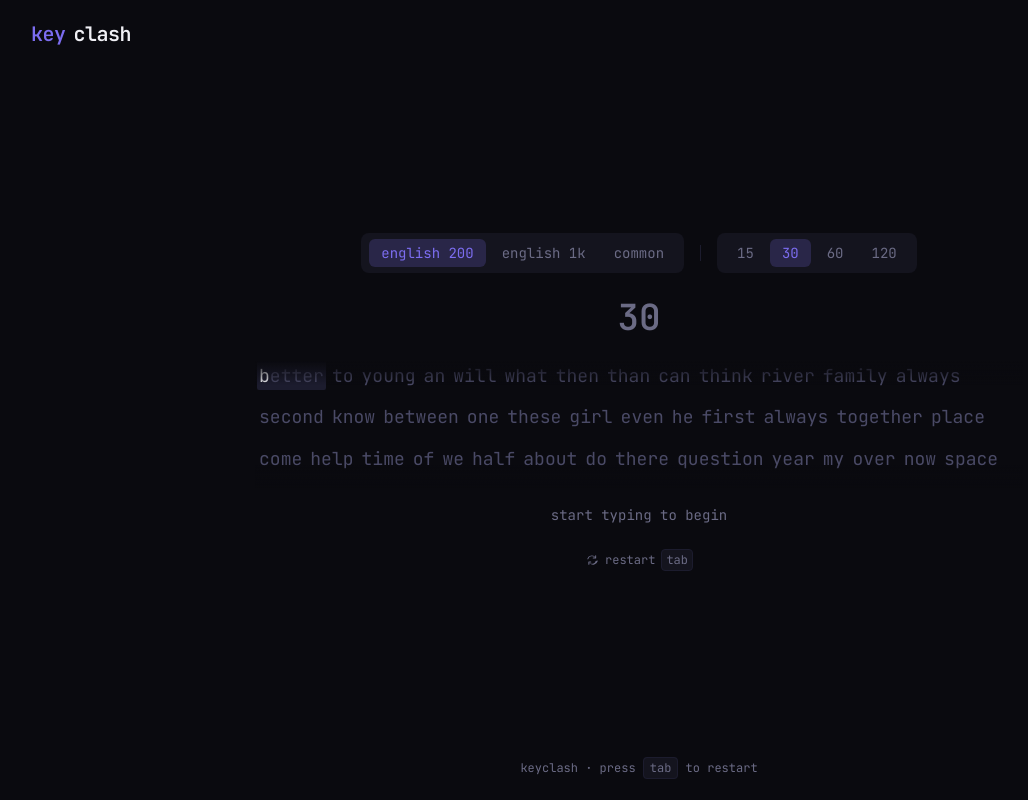
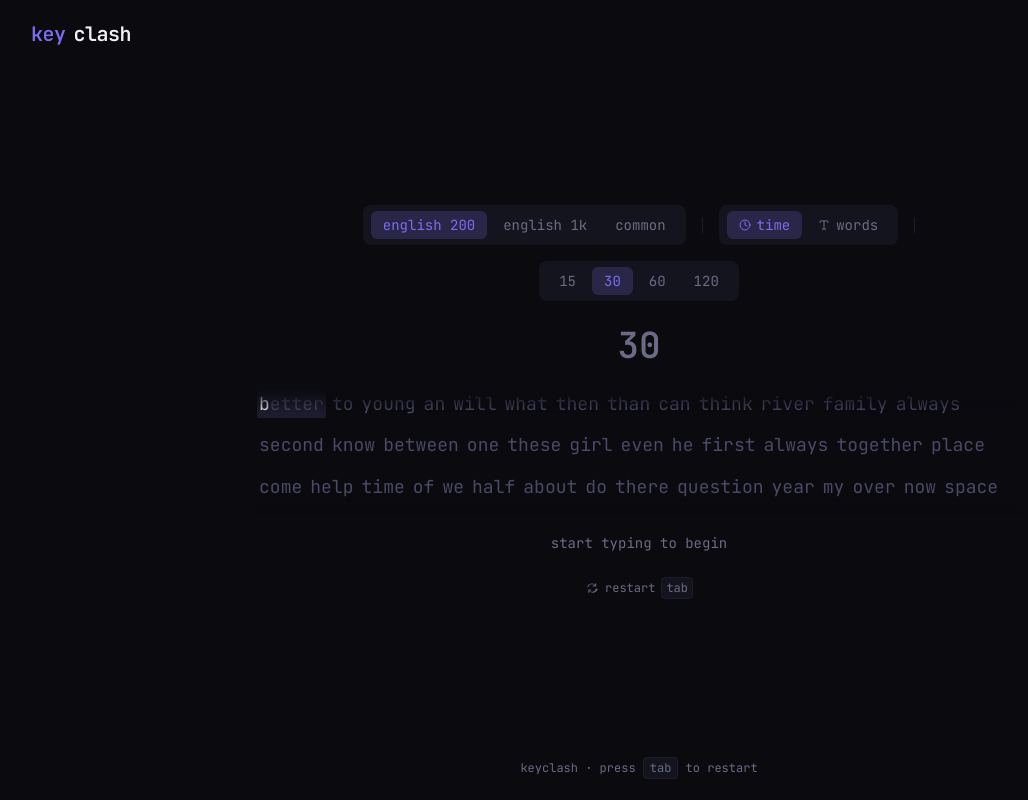
Before and after one commit to OG-Saphal/keyclash, a React (Vite) app: page / in a window 1280 px wide. Shown: the whole page, without its empty margins (1-1029 px from the left). Built offline with nearby package versions, Linux system fonts and the light colour scheme.

Commit message:
Add deploy scripts and update components

```diff
--- a/src/App.tsx
+++ b/src/App.tsx
@@ -13,26 +13,34 @@ import Results from './components/Results';
 import Footer from './components/Footer';
 
 /**
- * App – root component that wires everything together.
- *
- * Layout:
- *   Header
- *   ─────────────────────────────────────
- *   Settings bar
- *   Timer  |  Live metrics
- *   Word display area
- *   Restart hint
- *   ─────────────────────────────────────
- *   Footer
+ * WordProgress – shows "12 / 25" in words mode instead of a countdown timer.
+ * Styled to match Timer.tsx so swapping between them looks seamless.
  */
+const WordProgress: React.FC = () => {
+  const currentWordIndex = useTypingStore(s => s.currentWordIndex);
+  const wordCount        = useTypingStore(s => s.wordCount);
+  const phase            = useTypingStore(s => s.phase);
+
+  const colorClass =
+    phase === 'idle'
+      ? 'text-text-muted'
+      : 'text-text-primary';
+
+  return (
+    <div className={`text-4xl font-mono font-bold tracking-tight ${colorClass}`}>
+      {currentWordIndex}
+      <span className="text-text-muted text-2xl"> / {wordCount}</span>
+    </div>
+  );
+};
+
 const App: React.FC = () => {
   const initTest = useTypingStore(s => s.initTest);
-  const phase = useTypingStore(s => s.phase);
+  const phase    = useTypingStore(s => s.phase);
+  const mode     = useTypingStore(s => s.mode);
 
-  // Start the timer hook (watches phase)
   useTimer();
 
-  // Initialise word list on mount
   useEffect(() => {
     initTest();
   }, [initTest]);
@@ -41,7 +49,6 @@ const App: React.FC = () => {
     <div className="min-h-screen bg-bg-primary text-text-primary flex flex-col">
       <Header />
 
-      {/* Main content */}
       <main className="flex-1 flex flex-col items-center justify-center px-4">
         <div className="w-full max-w-3xl">
           <AnimatePresence mode="wait">
@@ -53,19 +60,38 @@ const App: React.FC = () => {
                 exit={{ opacity: 0 }}
                 transition={{ duration: 0.2 }}
               >
-                {/* Settings */}
                 <Settings />
 
-                {/* Timer + live stats */}
                 <div className="flex flex-col items-center mb-2">
-                  <Timer />
+                  {/* Show countdown in time mode, word progress in words mode */}
+                  <AnimatePresence mode="wait">
+                    {mode === 'time' ? (
+                      <motion.div
+                        key="timer"
+                        initial={{ opacity: 0 }}
+                        animate={{ opacity: 1 }}
+                        exit={{ opacity: 0 }}
+                        transition={{ duration: 0.15 }}
+                      >
+                        <Timer />
+                      </motion.div>
+                    ) : (
+                      <motion.div
+                        key="word-progress"
+                        initial={{ opacity: 0 }}
+                        animate={{ opacity: 1 }}
+                        exit={{ opacity: 0 }}
+                        transition={{ duration: 0.15 }}
+                      >
+                        <WordProgress />
+                      </motion.div>
+                    )}
+                  </AnimatePresence>
+
                   <LiveStats />
                 </div>
 
-                {/* Word display + hidden input */}
                 <WordDisplay />
-
-                {/* Restart hint */}
                 <RestartButton />
               </motion.div>
             ) : (
--- a/src/components/Settings.tsx
+++ b/src/components/Settings.tsx
@@ -1,9 +1,11 @@
 import React from 'react';
 import { motion } from 'framer-motion';
+import { Clock, Type } from 'lucide-react';
 import { useTypingStore } from '../store/useTypingStore';
-import type { TestDuration, WordSet } from '../types';
+import type { TestDuration, TestMode, WordCount, WordSet } from '../types';
 
 const DURATIONS: TestDuration[] = [15, 30, 60, 120];
+const WORD_COUNTS: WordCount[] = [10, 25, 50, 100];
 
 const WORD_SETS: { id: WordSet; label: string }[] = [
   { id: 'english200', label: 'english 200' },
@@ -11,18 +13,17 @@ const WORD_SETS: { id: WordSet; label: string }[] = [
   { id: 'common', label: 'common' },
 ];
 
-/**
- * Settings – compact pill-based config bar above the typing area.
- * Only visible in idle/running phase; hidden on results screen.
- */
 const Settings: React.FC = () => {
-  const duration = useTypingStore(s => s.duration);
-  const wordSet = useTypingStore(s => s.wordSet);
-  const setDuration = useTypingStore(s => s.setDuration);
-  const setWordSet = useTypingStore(s => s.setWordSet);
+  const mode      = useTypingStore(s => s.mode);
+  const duration  = useTypingStore(s => s.duration);
+  const wordCount = useTypingStore(s => s.wordCount);
+  const wordSet   = useTypingStore(s => s.wordSet);
+  const setMode      = useTypingStore(s => s.setMode);
+  const setDuration  = useTypingStore(s => s.setDuration);
+  const setWordCount = useTypingStore(s => s.setWordCount);
+  const setWordSet   = useTypingStore(s => s.setWordSet);
   const phase = useTypingStore(s => s.phase);
 
-  // Lock settings while running
   const locked = phase === 'running';
 
   return (
@@ -54,24 +55,69 @@ const Settings: React.FC = () => {
       {/* Divider */}
       <div className="h-4 w-px bg-bg-tertiary" />
 
-      {/* Duration selector */}
+      {/* Mode toggle: time | words */}
       <div className="flex items-center gap-1 bg-bg-secondary rounded-lg px-2 py-1.5">
-        {DURATIONS.map(d => (
+        {(['time', 'words'] as TestMode[]).map(m => (
           <button
-            key={d}
-            onClick={() => !locked && setDuration(d)}
+            key={m}
+            onClick={() => !locked && setMode(m)}
             disabled={locked}
             className={[
-              'px-3 py-1 rounded-md text-sm font-mono transition-colors duration-150',
-              duration === d
+              'flex items-center gap-1.5 px-3 py-1 rounded-md text-sm font-mono transition-colors duration-150',
+              mode === m
                 ? 'text-accent-primary bg-accent-glow'
                 : 'text-text-muted hover:text-text-primary',
               locked ? 'cursor-not-allowed opacity-40' : 'cursor-pointer',
             ].join(' ')}
           >
-            {d}
+            {m === 'time'
+              ? <Clock size={12} strokeWidth={2} />
+              : <Type size={12} strokeWidth={2} />
+            }
+            {m}
           </button>
         ))}
+      </div>
+
+      {/* Divider */}
+      <div className="h-4 w-px bg-bg-tertiary" />
+
+      {/* Duration or word-count pills depending on mode */}
+      <div className="flex items-center gap-1 bg-bg-secondary rounded-lg px-2 py-1.5">
+        {mode === 'time'
+          ? DURATIONS.map(d => (
+              <button
+                key={d}
+                onClick={() => !locked && setDuration(d)}
+                disabled={locked}
+                className={[
+                  'px-3 py-1 rounded-md text-sm font-mono transition-colors duration-150',
+                  duration === d
+                    ? 'text-accent-primary bg-accent-glow'
+                    : 'text-text-muted hover:text-text-primary',
+                  locked ? 'cursor-not-allowed opacity-40' : 'cursor-pointer',
+                ].join(' ')}
+              >
+                {d}
+              </button>
+            ))
+          : WORD_COUNTS.map(wc => (
+              <button
+                key={wc}
+                onClick={() => !locked && setWordCount(wc)}
+                disabled={locked}
+                className={[
+                  'px-3 py-1 rounded-md text-sm font-mono transition-colors duration-150',
+                  wordCount === wc
+                    ? 'text-accent-primary bg-accent-glow'
+                    : 'text-text-muted hover:text-text-primary',
+                  locked ? 'cursor-not-allowed opacity-40' : 'cursor-pointer',
+                ].join(' ')}
+              >
+                {wc}
+              </button>
+            ))
+        }
       </div>
     </motion.div>
   );
--- a/src/store/useTypingStore.ts
+++ b/src/store/useTypingStore.ts
@@ -1,6 +1,8 @@
 import { create } from 'zustand';
 import type {
+  TestMode,
   TestDuration,
+  WordCount,
   WordSet,
   WordData,
   LiveMetrics,
@@ -17,39 +19,43 @@ import {
 
 // ─── Constants ────────────────────────────────────────────────────────────────
 
-/** How many words to generate for a test */
-const WORD_COUNT = 80;
+/** Word count for time mode (always generate a big buffer) */
+const TIME_MODE_WORD_COUNT = 80;
 
 // ─── Store Shape ──────────────────────────────────────────────────────────────
 
 interface TypingState {
   // ── Config ──────────────────────────────────────────────────────────────────
+  mode: TestMode;
   duration: TestDuration;
+  wordCount: WordCount;
   wordSet: WordSet;
 
   // ── Test State ───────────────────────────────────────────────────────────────
   phase: TestPhase;
   words: WordData[];
   currentWordIndex: number;
-  currentInput: string;       // what the user has typed for the current word
+  currentInput: string;
 
-  // ── Timer ────────────────────────────────────────────────────────────────────
-  timeLeft: number;           // seconds remaining
-  startTime: number | null;   // epoch ms when test started
+  // ── Timer (time mode only) ───────────────────────────────────────────────────
+  timeLeft: number;
+  startTime: number | null;
 
   // ── Metrics ──────────────────────────────────────────────────────────────────
   metrics: LiveMetrics;
-  totalKeystrokes: number;    // raw keystroke count for rawWpm
+  totalKeystrokes: number;
   result: TestResult | null;
 
   // ── Actions ──────────────────────────────────────────────────────────────────
+  setMode: (m: TestMode) => void;
   setDuration: (d: TestDuration) => void;
+  setWordCount: (wc: WordCount) => void;
   setWordSet: (ws: WordSet) => void;
   initTest: () => void;
   startTest: () => void;
   handleInput: (value: string) => void;
   handleKeyDown: (e: KeyboardEvent) => void;
-  tick: () => void;           // called every second by the timer interval
+  tick: () => void;
   finishTest: () => void;
   restart: () => void;
 }
@@ -58,7 +64,9 @@ interface TypingState {
 
 export const useTypingStore = create<TypingState>((set, get) => ({
   // ── Config Defaults ──────────────────────────────────────────────────────────
+  mode: 'time',
   duration: 30,
+  wordCount: 25,
   wordSet: 'english200',
 
   // ── Initial State ────────────────────────────────────────────────────────────
@@ -74,12 +82,21 @@ export const useTypingStore = create<TypingState>((set, get) => ({
 
   // ── Config Actions ───────────────────────────────────────────────────────────
 
+  setMode: (mode) => {
+    set({ mode });
+    get().initTest();
+  },
+
   setDuration: (duration) => {
     set({ duration, timeLeft: duration });
-    // If idle, reset immediately so the timer display updates
     if (get().phase === 'idle') {
       get().initTest();
     }
+  },
+
+  setWordCount: (wordCount) => {
+    set({ wordCount });
+    get().initTest();
   },
 
   setWordSet: (wordSet) => {
@@ -90,8 +107,12 @@ export const useTypingStore = create<TypingState>((set, get) => ({
   // ── Initialise a new test (but don't start the clock) ────────────────────────
 
   initTest: () => {
-    const { duration, wordSet } = get();
-    const words = generateWords(wordSet, WORD_COUNT);
+    const { mode, duration, wordCount, wordSet } = get();
+
+    // In time mode generate a big buffer; in words mode generate exactly wordCount
+    const count = mode === 'words' ? wordCount : TIME_MODE_WORD_COUNT;
+    const words = generateWords(wordSet, count);
+
     set({
       phase: 'idle',
       words,
@@ -114,43 +135,43 @@ export const useTypingStore = create<TypingState>((set, get) => ({
   // ── Handle character input ───────────────────────────────────────────────────
 
   handleInput: (value: string) => {
-    const { phase, words, currentWordIndex, startTime, totalKeystrokes } = get();
+    const { phase, mode, words, currentWordIndex, startTime, totalKeystrokes } = get();
 
-    // Don't accept input if test is over
     if (phase === 'finished') return;
 
-    // Start the clock on first input
     if (phase === 'idle') {
       get().startTest();
     }
 
-    const trimmedValue = value;
-
     // Space pressed → advance to next word
     if (value.endsWith(' ')) {
-      // Prevent advancing on empty input
-      if (trimmedValue.trim() === '') return;
+      if (value.trim() === '') return;
 
       const updatedWords = [...words];
-      const typedWord = trimmedValue.trim();
+      const typedWord = value.trim();
 
-      // Finalise the current word with the typed value (without trailing space)
       updatedWords[currentWordIndex] = finalizeWord(
         computeWordChars(updatedWords[currentWordIndex], typedWord)
       );
 
       const nextIndex = currentWordIndex + 1;
 
-      // If we've exhausted our word list, finish
-      if (nextIndex >= updatedWords.length) {
+      // In words mode: finish when all words are completed
+      if (mode === 'words' && nextIndex >= updatedWords.length) {
         set({ words: updatedWords, currentInput: '', currentWordIndex: nextIndex });
         get().finishTest();
         return;
       }
 
-      // Compute elapsed for metrics
+      // In time mode: finish if we somehow exhaust the buffer (shouldn't happen)
+      if (mode === 'time' && nextIndex >= updatedWords.length) {
+        set({ words: updatedWords, currentInput: '', currentWordIndex: nextIndex });
+        get().finishTest();
+        return;
+      }
+
       const elapsed = startTime ? (Date.now() - startTime) / 1000 : 0;
-      const ks = totalKeystrokes + 1; // count the space
+      const ks = totalKeystrokes + 1;
       const metrics = computeMetrics(updatedWords, nextIndex, elapsed, ks);
 
       set({
@@ -163,13 +184,29 @@ export const useTypingStore = create<TypingState>((set, get) => ({
       return;
     }
 
-    // Normal character typing – update current word chars live
+    // Normal character typing
     const updatedWords = [...words];
     updatedWords[currentWordIndex] = computeWordChars(updatedWords[currentWordIndex], value);
 
     const ks = totalKeystrokes + 1;
     const elapsed = startTime ? (Date.now() - startTime) / 1000 : 0;
     const metrics = computeMetrics(updatedWords, currentWordIndex, elapsed, ks);
+
+    // Words mode: auto-finish when the last word is fully typed (no space needed)
+    const isLastWord = mode === 'words' && currentWordIndex === updatedWords.length - 1;
+    const expectedLen = updatedWords[currentWordIndex].chars.length;
+    if (isLastWord && value.length >= expectedLen) {
+      updatedWords[currentWordIndex] = finalizeWord(updatedWords[currentWordIndex]);
+      set({
+        words: updatedWords,
+        currentInput: value,
+        currentWordIndex: currentWordIndex + 1,
+        totalKeystrokes: ks,
+        metrics,
+      });
+      get().finishTest();
+      return;
+    }
 
     set({
       words: updatedWords,
@@ -183,12 +220,10 @@ export const useTypingStore = create<TypingState>((set, get) => ({
     const { phase, currentWordIndex, words, currentInput } = get();
     if (phase === 'finished') return;
 
-    // Backspace on empty input → go back to previous word
     if (e.key === 'Backspace' && currentInput === '' && currentWordIndex > 0) {
       e.preventDefault();
       const prevIndex = currentWordIndex - 1;
       const prevWord = words[prevIndex];
-      // Restore the previous word to typed state (not finalised)
       const restoredWords = [...words];
       restoredWords[prevIndex] = computeWordChars(
         { ...prevWord, isCorrect: null },
@@ -202,15 +237,16 @@ export const useTypingStore = create<TypingState>((set, get) => ({
     }
   },
 
-  // ── Tick: called every second ────────────────────────────────────────────────
+  // ── Tick: called every second (time mode only) ───────────────────────────────
 
   tick: () => {
-    const { phase, timeLeft, words, currentWordIndex, totalKeystrokes, startTime } = get();
+    const { phase, mode, timeLeft, words, currentWordIndex, totalKeystrokes, startTime } = get();
     if (phase !== 'running') return;
 
+    // In words mode the timer doesn't count down — finishing all words ends the test
+    if (mode === 'words') return;
+
     const newTimeLeft = timeLeft - 1;
-
-    // Recompute metrics on each tick
     const elapsed = startTime ? (Date.now() - startTime) / 1000 : 0;
     const metrics = computeMetrics(words, currentWordIndex, elapsed, totalKeystrokes);
 
@@ -225,7 +261,10 @@ export const useTypingStore = create<TypingState>((set, get) => ({
   // ── Finish and compute results ────────────────────────────────────────────────
 
   finishTest: () => {
-    const { words, currentWordIndex, totalKeystrokes, duration, wordSet, startTime } = get();
+    const {
+      mode, words, currentWordIndex, totalKeystrokes,
+      duration, wordCount, wordSet, startTime,
+    } = get();
 
     const elapsed = startTime ? (Date.now() - startTime) / 1000 : duration;
     const metrics = computeMetrics(words, currentWordIndex, elapsed, totalKeystrokes);
@@ -233,7 +272,9 @@ export const useTypingStore = create<TypingState>((set, get) => ({
 
     const result: TestResult = {
       ...metrics,
+      mode,
       duration,
+      wordCount,
       wordSet,
       timestamp: Date.now(),
       wordsTyped: words.slice(0, currentWordIndex).filter(w => w.isCorrect === true).length,
@@ -243,7 +284,7 @@ export const useTypingStore = create<TypingState>((set, get) => ({
     set({ phase: 'finished', result, metrics });
   },
 
-  // ── Restart: generate new words and reset ────────────────────────────────────
+  // ── Restart ───────────────────────────────────────────────────────────────────
 
   restart: () => {
     get().initTest();
--- a/src/types/index.ts
+++ b/src/types/index.ts
@@ -1,7 +1,13 @@
 // ─── Test Configuration ───────────────────────────────────────────────────────
 
-/** Available test durations in seconds */
+/** Test mode: countdown timer or fixed word count */
+export type TestMode = 'time' | 'words';
+
+/** Available test durations in seconds (used in time mode) */
 export type TestDuration = 15 | 30 | 60 | 120;
+
+/** Available word counts (used in words mode) */
+export type WordCount = 10 | 25 | 50 | 100;
 
 /** Available word list identifiers */
 export type WordSet = 'english200' | 'english1k' | 'common';
@@ -49,7 +55,9 @@ export type TestPhase = 'idle' | 'running' | 'finished';
 // ─── Results ──────────────────────────────────────────────────────────────────
 
 export interface TestResult extends LiveMetrics {
-  duration: TestDuration;
+  mode: TestMode;
+  duration: TestDuration;   // only meaningful when mode === 'time'
+  wordCount: WordCount;     // only meaningful when mode === 'words'
   wordSet: WordSet;
   timestamp: number;
   wordsTyped: number;
```
Also changed, not shown: package.json (+6 -1 lines), 1 other file (tests, documents, lock files or other folders).
